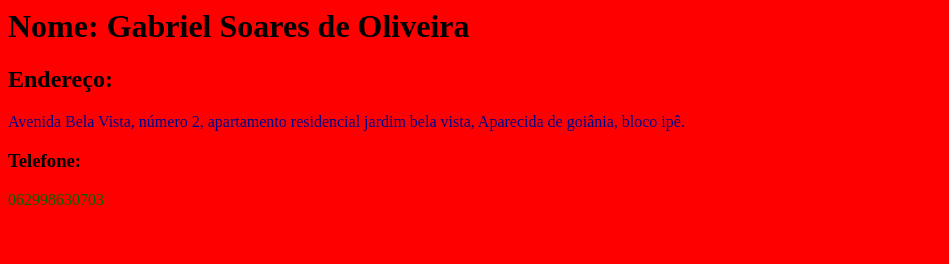
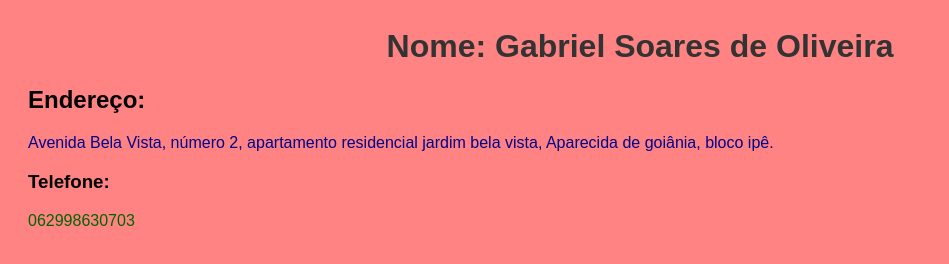
Before and after one commit to Gabriel485s/atividade3, a plain HTML site: page index.html in a window 1280 px wide. Shown: the whole page, without its empty margins (0-949 px from the left). Drawn offline with Linux system fonts and the light colour scheme.

Commit message:
Update index.html

```diff
--- a/index.html
+++ b/index.html
@@ -4,8 +4,18 @@
     <title>Meu Cartão de Contato (Lista 01) </title>
 
 </head>
-
-<body bgcolor="##FF0000">
+    <body>
+    <style>
+        body {
+            font-family: Arial, sans-serif;
+            background-color: #ff8383;
+            padding: 20px;
+        }
+        h1 {
+            text-align: center;
+            color: #333;
+        }
+    </style>
         <h1>Nome: Gabriel Soares de Oliveira</h1>
         <h2>Endereço:</h2>
         <p><font color = "#00008B">Avenida Bela Vista, número 2, apartamento residencial jardim bela vista, Aparecida de goiânia, bloco ipê.</font></p>
```
Lines whose indentation alone changed are shown as unchanged.
